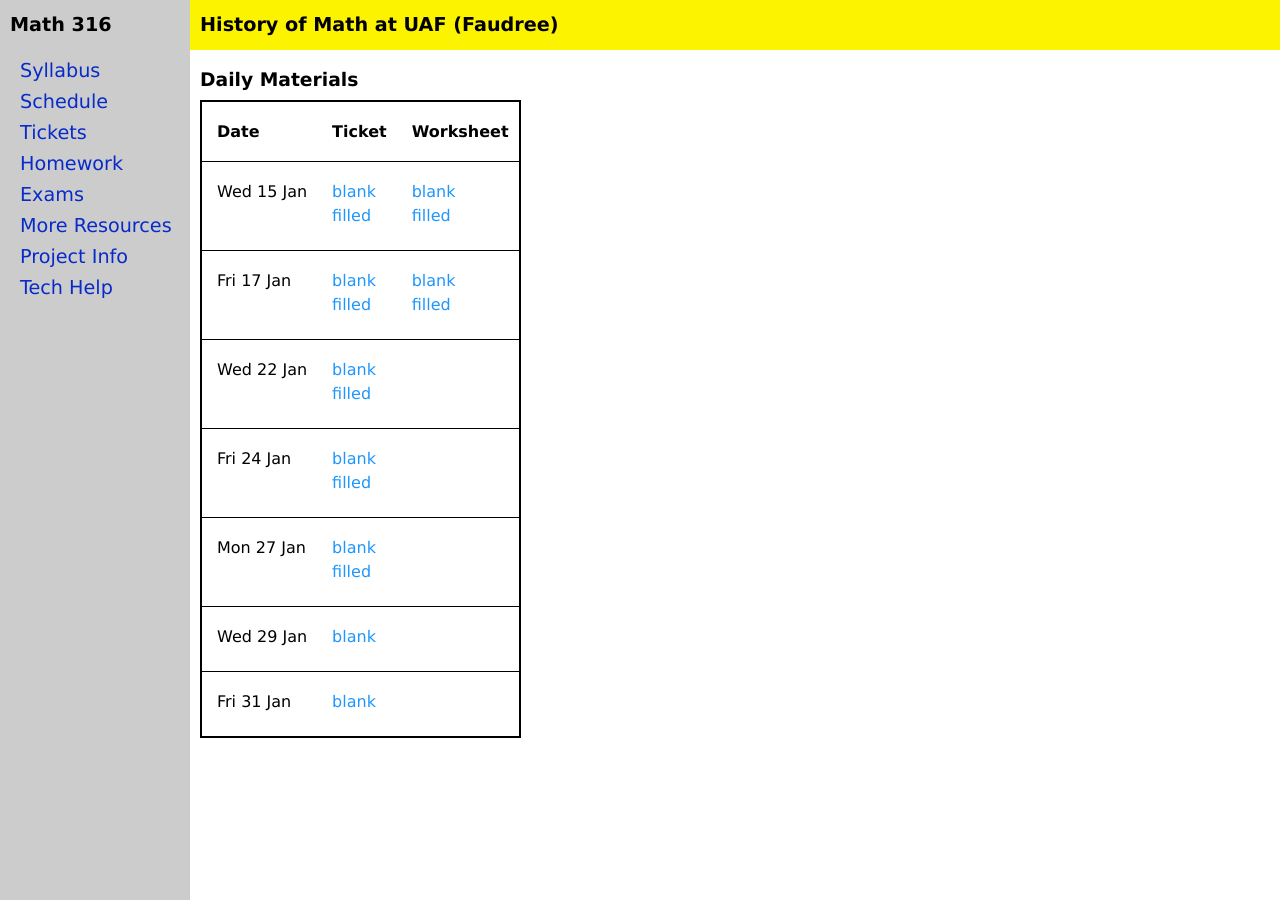
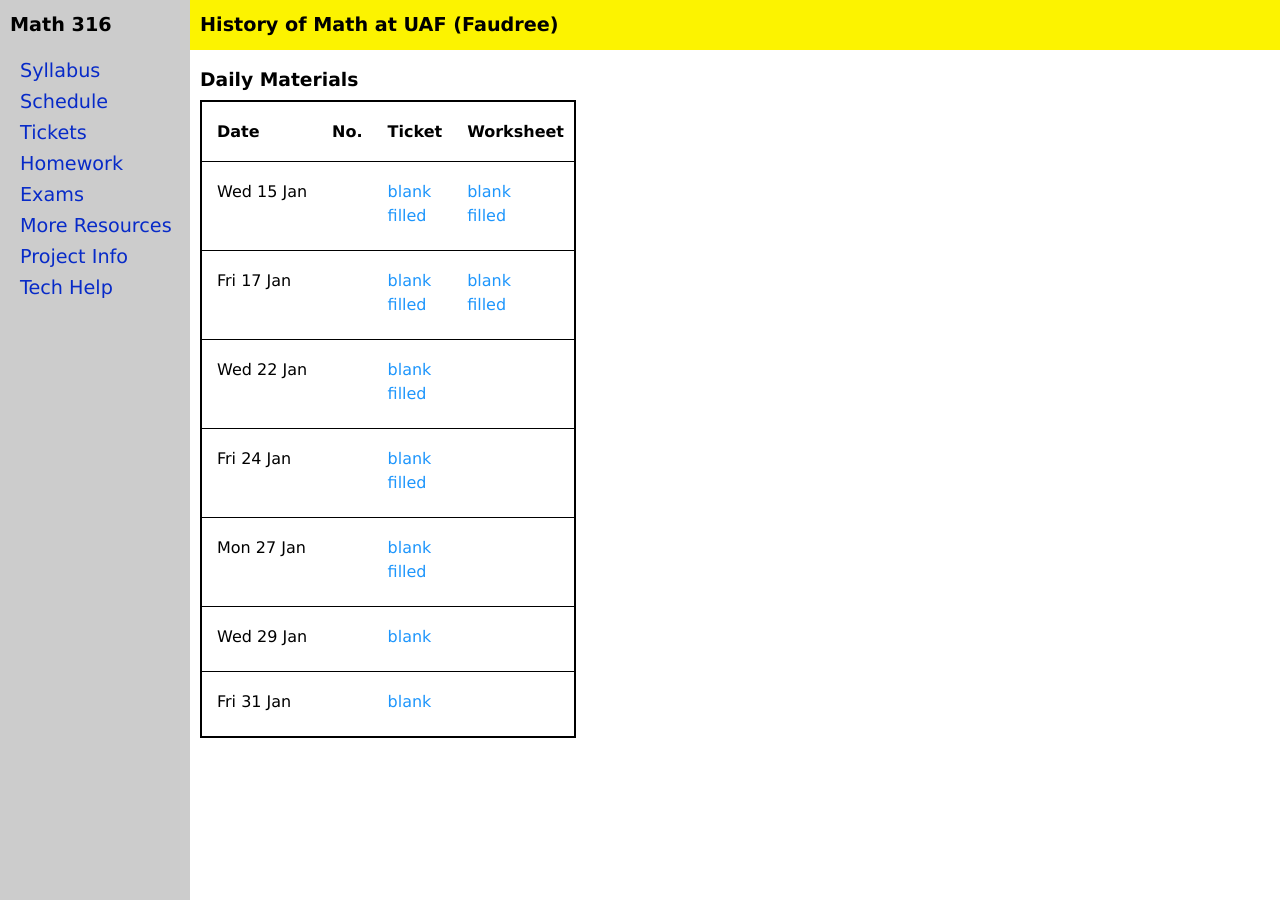
Before and after one commit to jrfaudree/HOM, a Jekyll site: the page built from tickets.md, in a window 1280 px wide. Built offline with Jekyll 4.4.1, drawn with Linux system fonts in a browser that asks for light colours.

Commit message:
Update tickets.md

```diff
--- a/tickets.md
+++ b/tickets.md
@@ -7,11 +7,14 @@ title: Tickets
 
 <div class="x-scroll">
 <table class="asst-table">
-<tr><th>Date</th><th>Ticket</th><th>Worksheet</th></tr>
+<tr><th>Date</th><th>No.</th><th>Ticket</th><th>Worksheet</th></tr>
 {% for c in site.data.ticket_s2025 %}
 <tr valign="top">
   <td>
     {{ c.day }}
+  </td>
+  <td>
+    {{ c.number }}
   </td>
   <td>
     <table class="inner">
```
